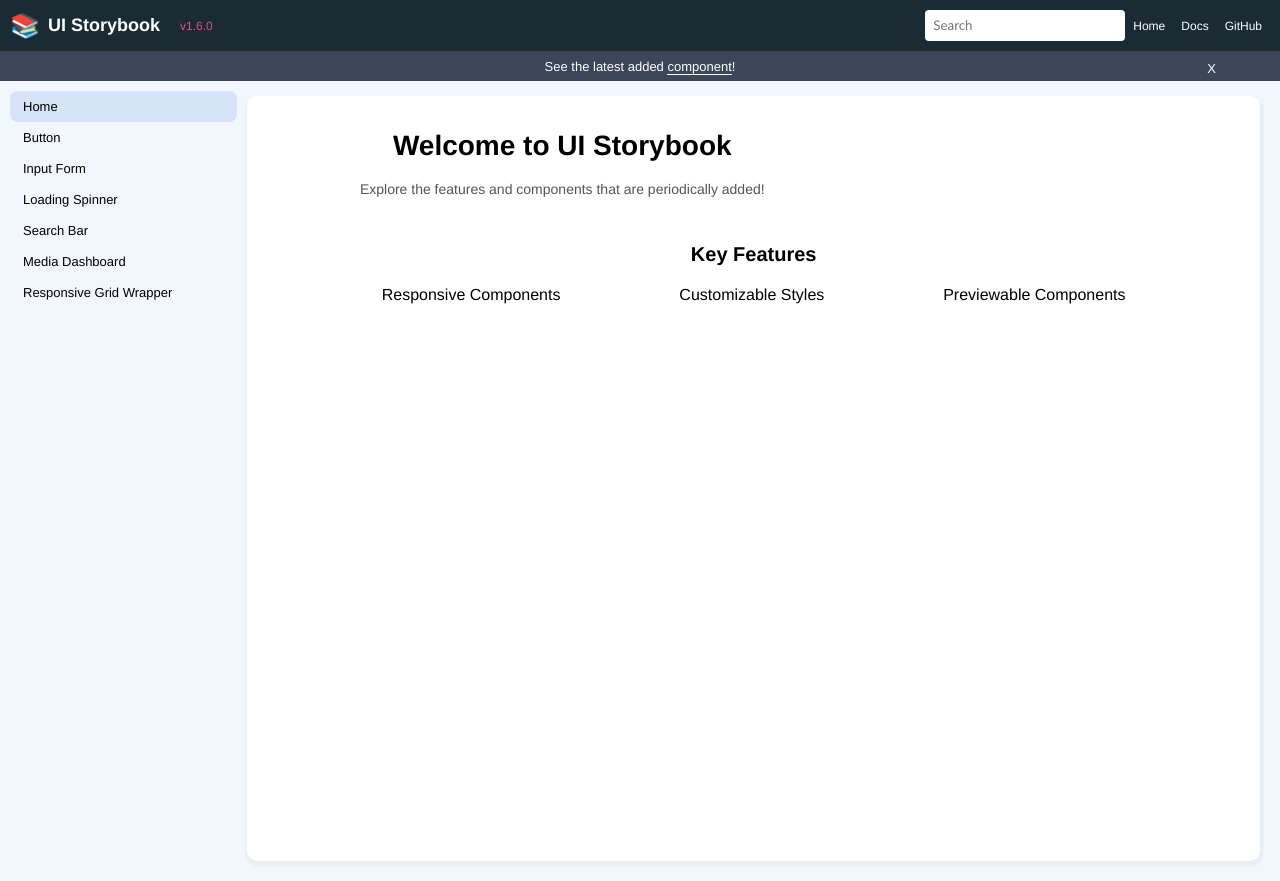
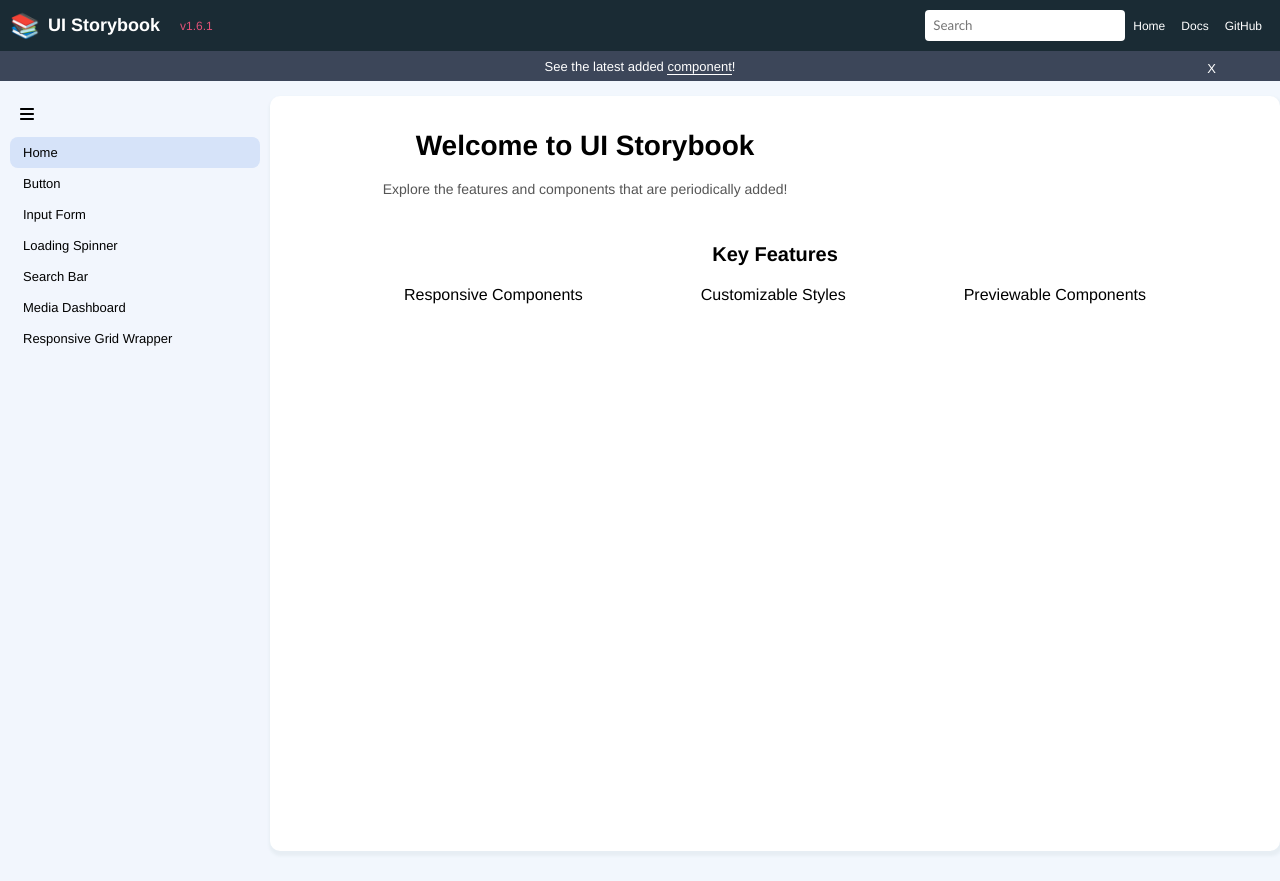
Before and after one commit to justfrankie/ui-storybook, a React (Create React App) app: page / in a window 1280 px wide. Built offline with nearby package versions, Linux system fonts and the light colour scheme.

Commit message:
implement navigation condense button

```diff
--- a/package.json
+++ b/package.json
@@ -1,11 +1,12 @@
 {
   "homepage": "https://justfrankie.github.io/ui-storybook",
-  "version": "1.6.0",
+  "version": "1.6.1",
   "private": true,
   "dependencies": {
     "@fortawesome/fontawesome-svg-core": "^6.5.1",
     "@fortawesome/free-regular-svg-icons": "^6.5.1",
     "@fortawesome/free-solid-svg-icons": "^6.5.1",
+    "@fortawesome/react-fontawesome": "^0.2.0",
     "@testing-library/jest-dom": "^5.17.0",
     "@testing-library/react": "^13.4.0",
     "@testing-library/user-event": "^13.5.0",
--- a/src/App.module.css
+++ b/src/App.module.css
@@ -25,8 +25,6 @@ code {
 
 .sideNav {
   background-color: rgb(242 246 253);
-  width: 250px;
-  min-width: 200px;
   height: 100vh;
 }
 
@@ -40,7 +38,8 @@ code {
 
 .mainWindow {
   width: 80%;
-  margin: 15px 20px 20px 0;
+  margin-top: 15px;
+  margin-bottom: 30px;
   min-width: 900px;
   border-radius: 10px;
   background-color: white;
--- a/src/components/layout/SideNavigation.jsx
+++ b/src/components/layout/SideNavigation.jsx
@@ -1,30 +1,51 @@
 // SideNavigation.js
 
-import React from "react";
-import styles from "./SideNavigation.module.css";
+import React, { useState } from "react";
+import sideNavStyles from "./SideNavigation.module.css";
+import { FontAwesomeIcon } from "@fortawesome/react-fontawesome";
+import { faBars } from "@fortawesome/free-solid-svg-icons";
 
 const SideNavigation = ({
   currentComponent,
   setCurrentComponent,
   componentsList,
 }) => {
+  const [isCondensed, setIsCondensed] = useState(false);
+
   const handleClick = (newData) => {
     setCurrentComponent((prevComponent) => ({ ...prevComponent, ...newData }));
   };
 
+  const handleCondenseClick = () => {
+    setIsCondensed(!isCondensed);
+  };
+
   return (
-    // todo: this nav might not be needed
-    <div className={styles.container}>
-      <ul className={styles.navList}>
-        {componentsList.map((item, index) => (
+    <div
+      className={`${sideNavStyles.container} ${
+        isCondensed ? sideNavStyles["condensed-nav"] : ""
+      }`}
+    >
+      <div className={sideNavStyles.condenseButtonContainer}>
+        <FontAwesomeIcon
+          icon={faBars}
+          className={sideNavStyles.condenseButton}
+          onClick={handleCondenseClick}
+        />
+      </div>
+      <ul className={sideNavStyles.navList}>
+        {!isCondensed &&
+          componentsList.map((item, index) => (
             <li
               key={index}
-            className={`${styles.navItem} ${styles.hoverEffect} ${
-              item.id === currentComponent.id && styles.selectedNav
+              className={`${sideNavStyles.navItem} ${
+                sideNavStyles.hoverEffect
+              } ${
+                item.id === currentComponent.id && sideNavStyles.selectedNav
               }`}
               onClick={() => handleClick(item)}
             >
-            <div className={styles.navItemNameText}>{item.name}</div>
+              <div className={sideNavStyles.navItemNameText}>{item.name}</div>
             </li>
           ))}
       </ul>
--- a/src/components/layout/SideNavigation.module.css
+++ b/src/components/layout/SideNavigation.module.css
@@ -1,5 +1,28 @@
 .container {
   margin: 10px;
+  width: 250px;
+  min-width: 35px;
+}
+.condenseButtonContainer {
+  display: flex;
+}
+
+.condenseButtonContainer:hover {
+  cursor: pointer;
+}
+.condenseButton {
+  margin: 5px auto 5px 0;
+  border-radius: 5px;
+  padding: 10px;
+  background-color: inherit;
+}
+
+.condenseButton:hover {
+  background-color: white;
+}
+
+.condensed-nav {
+  width: 35px !important;
 }
 
 .navList {
@@ -10,13 +33,13 @@
 
 .navItem {
   padding: 8px;
-  cursor: pointer;
   transition: background-color 0.3s ease;
 }
 
 .navItem:hover {
   background-color: white;
   border-radius: 8px;
+  cursor: pointer;
 }
 
 .navItemNameText {
--- a/src/components/ui-components/modules/MediaDashboard/MediaDashboard.jsx
+++ b/src/components/ui-components/modules/MediaDashboard/MediaDashboard.jsx
@@ -51,7 +51,7 @@ export default function MediaDashboard() {
         ))}
       </nav>
       <div className={styles.content}>
-        <section>
+        <div>
           {newsFeed.map(({ id, title, message, imgSrc }) => (
             <article key={id} className={styles.newsArticle}>
               <h3>{title}</h3>
@@ -59,7 +59,7 @@ export default function MediaDashboard() {
               <img src={imgSrc} alt="" />
             </article>
           ))}
-        </section>
+        </div>
         <div>
           <aside>
             <ul>
```
Also changed, not shown: 1 other file (tests, documents, lock files or other folders). Lines whose indentation alone changed are shown as unchanged.
